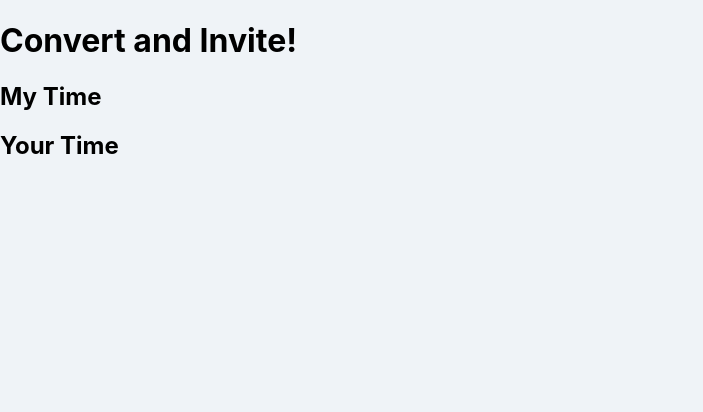
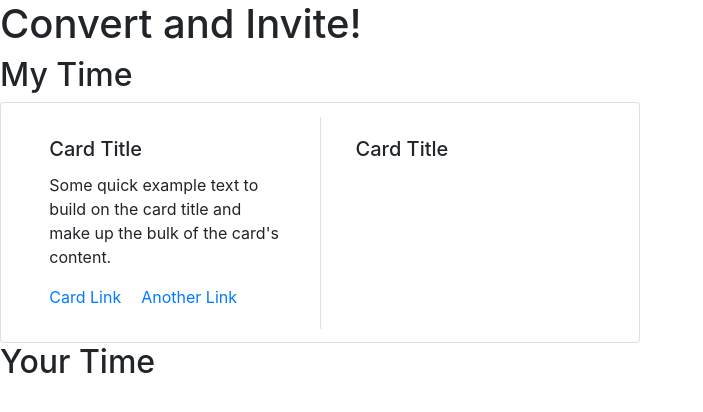
Before and after one commit to bungaepyo/web-app-inaeng-chinaeng, a React (Create React App) app: page /#/ in a window 1280 px wide. Shown: the top 412 px of the page, without its empty margins (0-703 px from the left). Built offline with nearby package versions, Linux system fonts and the light colour scheme.

Commit message:
card layout

```diff
--- a/src/App.js
+++ b/src/App.js
@@ -1,5 +1,6 @@
 import React, { Component } from 'react';
 import './styles/App.css';
+import 'bootstrap/dist/css/bootstrap.min.css';
 import Home from "./components/Home";
 import {BrowserRouter as Router, Route} from "react-router-dom";
 
--- a/src/components/Home.js
+++ b/src/components/Home.js
@@ -1,24 +1,51 @@
 import React from "react";
+import '../styles/Home.css';
+import { Col, Row } from "react-bootstrap";
+import Card from "react-bootstrap/Card";
+import Container from "react-bootstrap/Container";
+import Divider from '@material-ui/core/Divider'
 
 class Home extends React.Component{
     render(){
         return  <div className="app">
                     <main>
                         <div className="header">
-                            <h1 id="main_title">Convert and Invite!</h1>
+                            <h1 id="main-title">Convert and Invite!</h1>
                         </div>
 
                         <div className="my-time-block">
-                            <div id="my_time_title">
+                            <div id="my-time-title">
                                 <h2>My Time</h2>
                             </div>
-                            <div className="my-time-cardholder">
-
+                            <div class="my-time-card">
+                            <Card style={{ width: '40rem' }}>
+                                <Container>
+                                    <Row>
+                                        <Col className="my-time-time">
+                                                <Card.Body>
+                                                    <Card.Title>Card Title</Card.Title>
+                                                    <Card.Text>
+                                                    Some quick example text to build on the card title and make up the bulk of
+                                                    the card's content.
+                                                    </Card.Text>
+                                                    <Card.Link href="#">Card Link</Card.Link>
+                                                    <Card.Link href="#">Another Link</Card.Link>
+                                                </Card.Body>
+                                        </Col>
+                                        <Divider orientation="vertical" flexItem />
+                                        <Col className="my-time-date">
+                                                <Card.Body>
+                                                    <Card.Title>Card Title</Card.Title>
+                                                </Card.Body>
+                                        </Col>
+                                    </Row>
+                                </Container>
+                            </Card>
                             </div>
                         </div>
 
-                        <div className="yout-time">
-                            <div id="your_time_title">
+                        <div className="your-time">
+                            <div id="your-time-title">
                                 <h2>Your Time</h2>
                             </div>
                         </div>
--- /dev/null
+++ b/src/styles/Home.css
@@ -0,0 +1,3 @@
+.row{
+    padding: 10pt;
+}
```
Also changed, not shown: package.json (+7 -0 lines), 1 other file (tests, documents, lock files or other folders).
